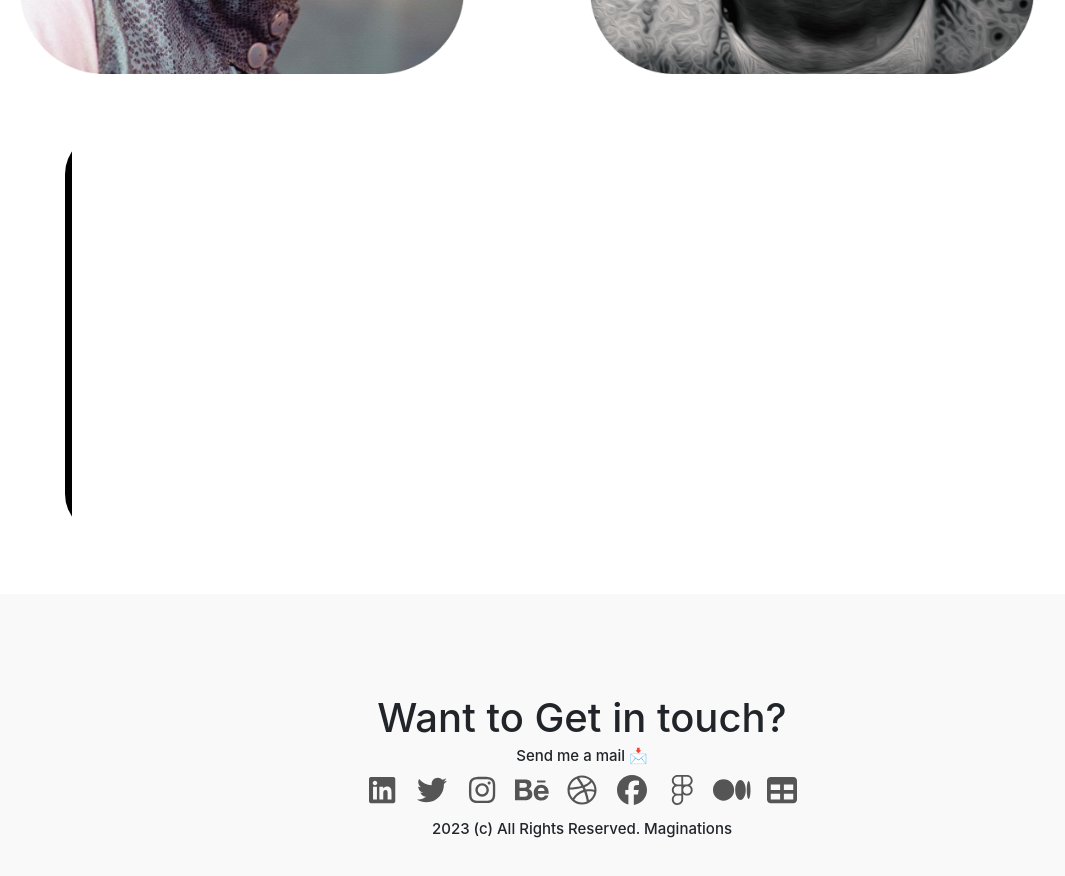
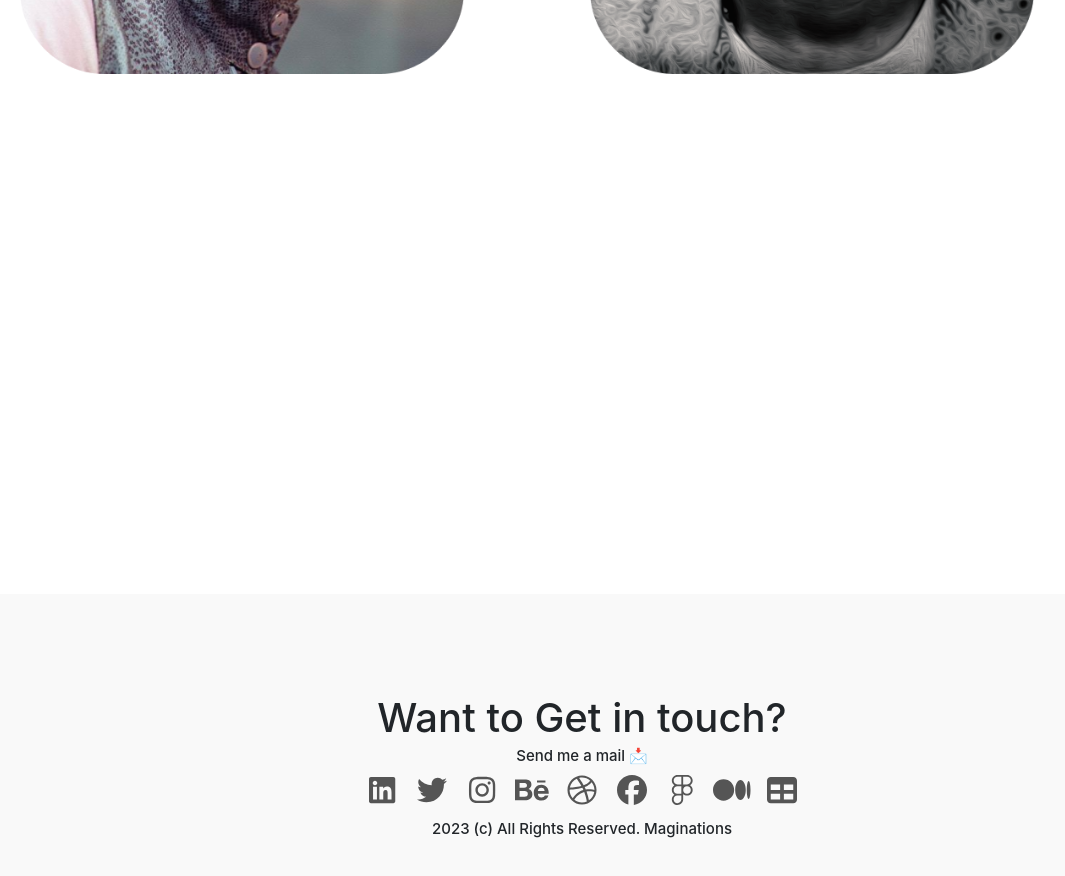
Before and after one commit to maryfiona/jeremiah-portfolio, a React (Create React App) app: page / in a window 1280 px wide. Shown: the part 1200-2076 px from the top of the page, without its empty margins (58-1123 px from the left). Built offline with nearby package versions, Linux system fonts and the light colour scheme.

Commit message:
corrected a mistake

```diff
--- a/src/sections/Section1.css
+++ b/src/sections/Section1.css
@@ -9,8 +9,3 @@
     padding: 3em;
 
 }
-.paa{
-    background-color: black;
-    border-radius: 2em;
-    width: 20em;
-}
```
Also changed, not shown: src/sections/Section1.js (line endings or trailing spaces).
